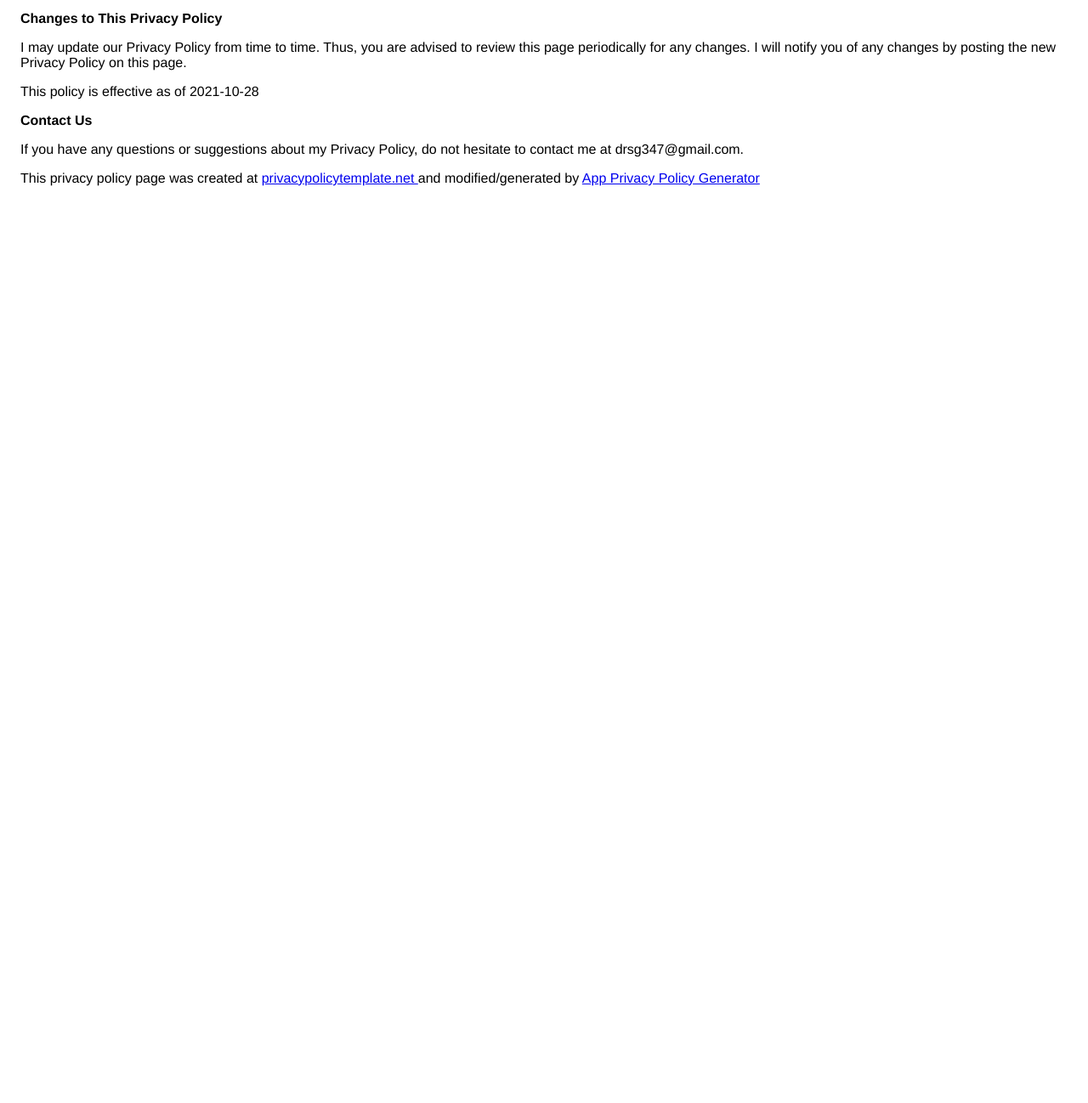
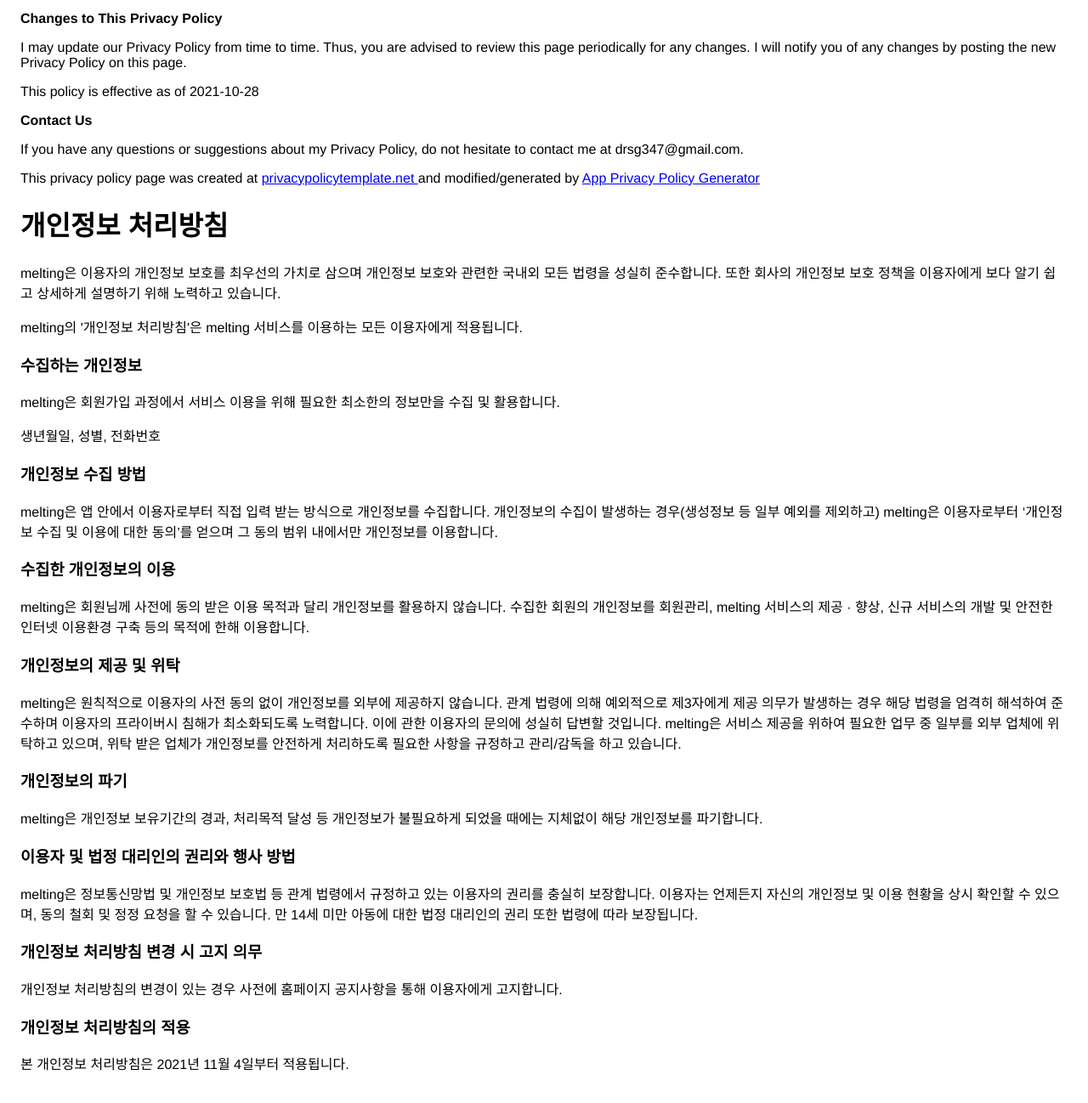
Before and after one commit to hjick/melting-privacy-policy, a plain HTML site: page index.html in a window 1280 px wide. Shown: the part 1167-2465 px from the top of the page at 85% size. Before the commit the page ends 1426 px from the top, so only its background shows below. Drawn offline with Linux system fonts and the light colour scheme.

```diff
--- a/index.html
+++ b/index.html
@@ -105,5 +105,51 @@
                   If you have any questions or suggestions about my
                   Privacy Policy, do not hesitate to contact me at drsg347@gmail.com.
                 </p> <p>This privacy policy page was created at <a href="https://privacypolicytemplate.net" target="_blank" rel="noopener noreferrer">privacypolicytemplate.net </a>and modified/generated by <a href="https://app-privacy-policy-generator.nisrulz.com/" target="_blank" rel="noopener noreferrer">App Privacy Policy Generator</a></p>
+
+
+                <h1>개인정보 처리방침</h1>
+                <p>melting은 이용자의 개인정보 보호를 최우선의 가치로 삼으며 개인정보 보호와 관련한 국내외 모든 법령을 성실히 준수합니다. 또한 회사의 개인정보 보호 정책을 이용자에게 보다 알기 쉽고 상세하게 설명하기 위해 노력하고 있습니다.</p>
+
+
+
+                <p>melting의 '개인정보 처리방침'은 melting 서비스를 이용하는 모든 이용자에게 적용됩니다.</p>
+
+<h3>수집하는 개인정보</h3>
+<p>melting은 회원가입 과정에서 서비스 이용을 위해 필요한 최소한의 정보만을 수집 및 활용합니다.</p>
+<p>생년월일, 성별, 전화번호</p>
+
+<h3>개인정보 수집 방법</h3>
+<p>melting은 앱 안에서 이용자로부터 직접 입력 받는 방식으로 개인정보를 수집합니다.
+
+개인정보의 수집이 발생하는 경우(생성정보 등 일부 예외를 제외하고) melting은 이용자로부터 ‘개인정보 수집 및 이용에 대한 동의’를 얻으며 그 동의 범위 내에서만 개인정보를 이용합니다.</p>
+
+<h3>수집한 개인정보의 이용</h3>
+<p>melting은 회원님께 사전에 동의 받은 이용 목적과 달리 개인정보를 활용하지 않습니다.
+
+수집한 회원의 개인정보를 회원관리, melting 서비스의 제공 · 향상, 신규 서비스의 개발 및 안전한 인터넷 이용환경 구축 등의 목적에 한해 이용합니다.</p>
+
+<h3>개인정보의 제공 및 위탁</h3>
+<p>melting은 원칙적으로 이용자의 사전 동의 없이 개인정보를 외부에 제공하지 않습니다.
+
+관계 법령에 의해 예외적으로 제3자에게 제공 의무가 발생하는 경우 해당 법령을 엄격히 해석하여 준수하며 이용자의 프라이버시 침해가 최소화되도록 노력합니다. 이에 관한 이용자의 문의에 성실히 답변할 것입니다.
+
+melting은 서비스 제공을 위하여 필요한 업무 중 일부를 외부 업체에 위탁하고 있으며, 위탁 받은 업체가 개인정보를 안전하게 처리하도록 필요한 사항을 규정하고 관리/감독을 하고 있습니다.</p>
+
+<h3>개인정보의 파기</h3>
+
+<p>melting은 개인정보 보유기간의 경과, 처리목적 달성 등 개인정보가 불필요하게 되었을 때에는 지체없이 해당 개인정보를 파기합니다.
+</p>
+
+<h3>이용자 및 법정 대리인의 권리와 행사 방법</h3>
+<p>melting은 정보통신망법 및 개인정보 보호법 등 관계 법령에서 규정하고 있는 이용자의 권리를 충실히 보장합니다.
+
+이용자는 언제든지 자신의 개인정보 및 이용 현황을 상시 확인할 수 있으며, 동의 철회 및 정정 요청을 할 수 있습니다. 만 14세 미만 아동에 대한 법정 대리인의 권리 또한 법령에 따라 보장됩니다.</p>
+
+
+<h3>개인정보 처리방침 변경 시 고지 의무</h3>
+<p>개인정보 처리방침의 변경이 있는 경우 사전에 홈페이지 공지사항을 통해 이용자에게 고지합니다.</p>
+
+<h3>개인정보 처리방침의 적용</h3>
+<p>본 개인정보 처리방침은 2021년 11월 4일부터 적용됩니다.</p>
     </body>
     </html>
```
